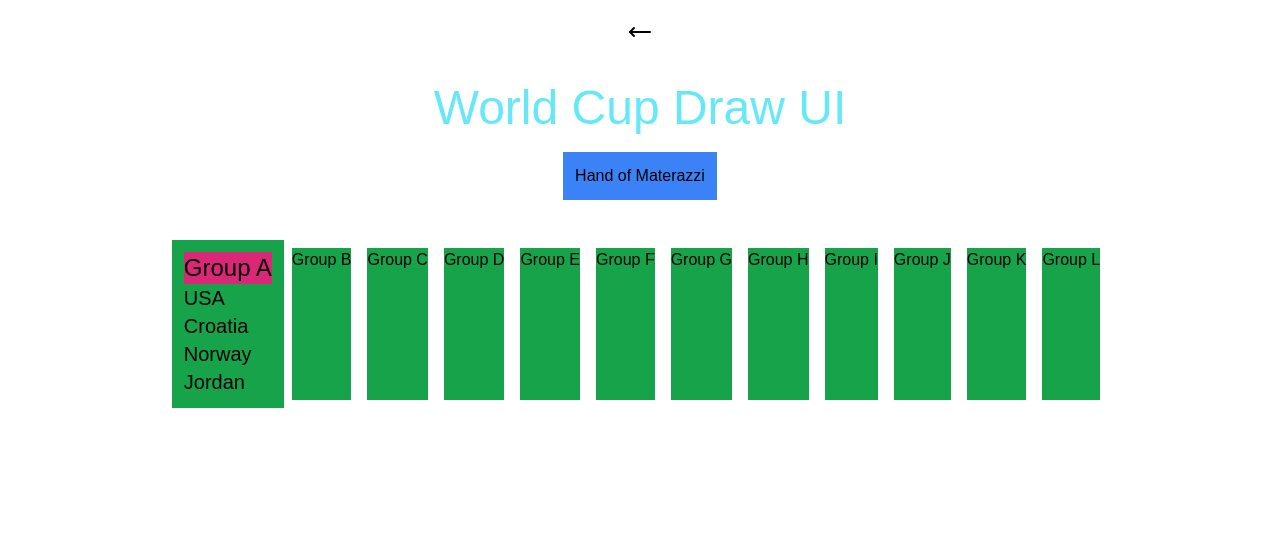
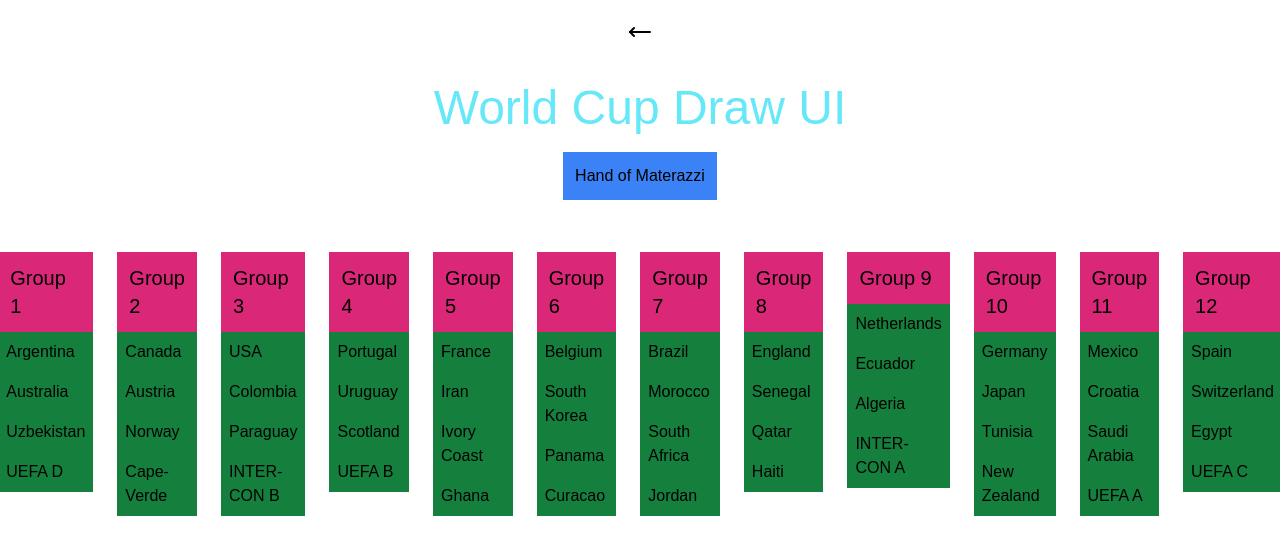
Before and after one commit to Timbobeek/ui_components, a Next.js app: page /worldCupDraw in a window 1280 px wide. Both pictures are taken after a click on the button "Hand of Materazzi". Shown: the top 554 px of the page. Built offline with nearby package versions, Linux system fonts and the light colour scheme.

Commit message:
basic version done

```diff
--- a/app/worldCupDraw/page.tsx
+++ b/app/worldCupDraw/page.tsx
@@ -1,57 +1,50 @@
 "use client";
 
 import Link from "next/link";
-import { useState, useEffect } from "react";
 import { MoveLeft } from "lucide-react";
+import { useState } from "react";
 
-function drawGenerator(pot1, pot2, pot3, pot4) {
-  //array of arrays?
-  //first team in each pot goes to group A
-  //all teams that wen to group A should be unavailable to pick for next groups
-  //Do this until there are no teams left/pot 1 is empty
-  //Version 1 ---> on click of the Draw button, all groups are filled with teams right away
-  //Version 2 ---> user sees teams filling the groups one by one in the order of pots (all teams from pot 1 first)
-  //Version 3 ---> user sees team filling the groups one by one in the order of groups (all teams in group A first)
+type Pots = string[][];
 
-  //get a random team from pot1
-  let handOfMaterazzi = Math.floor(Math.random() * 8); //random grab // needs to be called on EVERY team
-  let teamOne = pot1[handOfMaterazzi];
-  let teamTwo = pot2[handOfMaterazzi];
-  let teamThree = pot3[handOfMaterazzi];
-  let teamFour = pot4[handOfMaterazzi];
+function drawGenerator(pots: Pots) {
+  const potsCopy = pots.map((pot) => [...pot]); // made a copy, so we dont mutate the original pots
 
-  let group = [teamOne, teamTwo, teamThree, teamFour];
-  return group;
+  const groups: string[][] = Array.from({ length: 12 }, () => []);
+
+  for (let i = 0; i < groups.length; i++) {
+    for (let j = 0; j < potsCopy.length; j++) {
+      const hand = Math.floor(Math.random() * potsCopy[j].length);
+      groups[i].push(potsCopy[j][hand]);
+      potsCopy[j].splice(hand, 1);
+    }
+  }
+  return groups;
 }
 
-const Groups = (props) => {
+type Props = {
+  teams: string[][];
+};
+
+const Groups = (props: Props) => {
   return (
     <div className="flex m-5">
-      <div className="bg-green-600 p-3">
-        <p className="bg-pink-600 text-2xl">Group A</p>
-        {props.teams.map((team: string) => {
-          return <p className="text-xl">{team}</p>;
-        })}
+      {props.teams.map((group: string[], index: number) => (
+        <div key={index} className="m-3">
+          <p className="text-xl bg-pink-600 p-3">Group {index + 1} </p>
+          {group.map((team, i) => (
+            <p key={i} className="bg-green-700 p-2">
+              {team}
+            </p>
+          ))}
         </div>
-      {/* map the amount of groups based on the amount of teams in the draw */}
-      <div className="m-2 bg-green-600">Group B</div>
-      <div className="m-2 bg-green-600">Group C</div>
-      <div className="m-2 bg-green-600">Group D</div>
-      <div className="m-2 bg-green-600">Group E</div>
-      <div className="m-2 bg-green-600">Group F</div>
-      <div className="m-2 bg-green-600">Group G</div>
-      <div className="m-2 bg-green-600">Group H</div>
-      <div className="m-2 bg-green-600">Group I</div>
-      <div className="m-2 bg-green-600">Group J</div>
-      <div className="m-2 bg-green-600">Group K</div>
-      <div className="m-2 bg-green-600">Group L</div>
+      ))}
     </div>
   );
 };
 
 export default function NextComponent() {
-  // itd be cool to grab the teams from fifa website instead of hard coding
-  const potOne = [
+  const pots = [
+    [
       "USA",
       "Mexico",
       "Canada",
@@ -64,8 +57,8 @@ export default function NextComponent() {
       "Netherlands",
       "Belgium",
       "Germany",
-  ];
-  const potTwo = [
+    ],
+    [
       "Croatia",
       "Morocco",
       "Colombia",
@@ -78,8 +71,8 @@ export default function NextComponent() {
       "Ecuador",
       "Austria",
       "Australia",
-  ];
-  const potThree = [
+    ],
+    [
       "Norway",
       "Panama",
       "Egypt",
@@ -92,8 +85,8 @@ export default function NextComponent() {
       "Qatar",
       "Saudi Arabia",
       "South Africa",
-  ];
-  const potFour = [
+    ],
+    [
       "Jordan",
       "Cape-Verde",
       "Ghana",
@@ -106,18 +99,25 @@ export default function NextComponent() {
       "UEFA D",
       "INTER-CON A",
       "INTER-CON B",
+    ],
   ];
 
-  //const result = ["Norway", "Panama", "Egypt", "Algeria"];
-  const result = drawGenerator(potOne, potTwo, potThree, potFour);
-  //call the draw generator
+  const [result, setResult] = useState<string[][]>([]);
+
+  const drawGroups = () => {
+    setResult(drawGenerator(pots));
+  };
+
   return (
     <div className="flex flex-col items-center justify-center">
       <Link href="/">
         <MoveLeft className="m-5" />
       </Link>
       <header className="text-5xl text-cyan-300 mt-5">World Cup Draw UI</header>
-      <button className="bg-blue-500 p-3 m-5 hover:bg-blue-400">
+      <button
+        onClick={drawGroups}
+        className="bg-blue-500 p-3 m-5 hover:bg-blue-400"
+      >
         Hand of Materazzi
       </button>
       <Groups teams={result} />
```
Lines whose indentation alone changed are shown as unchanged.
